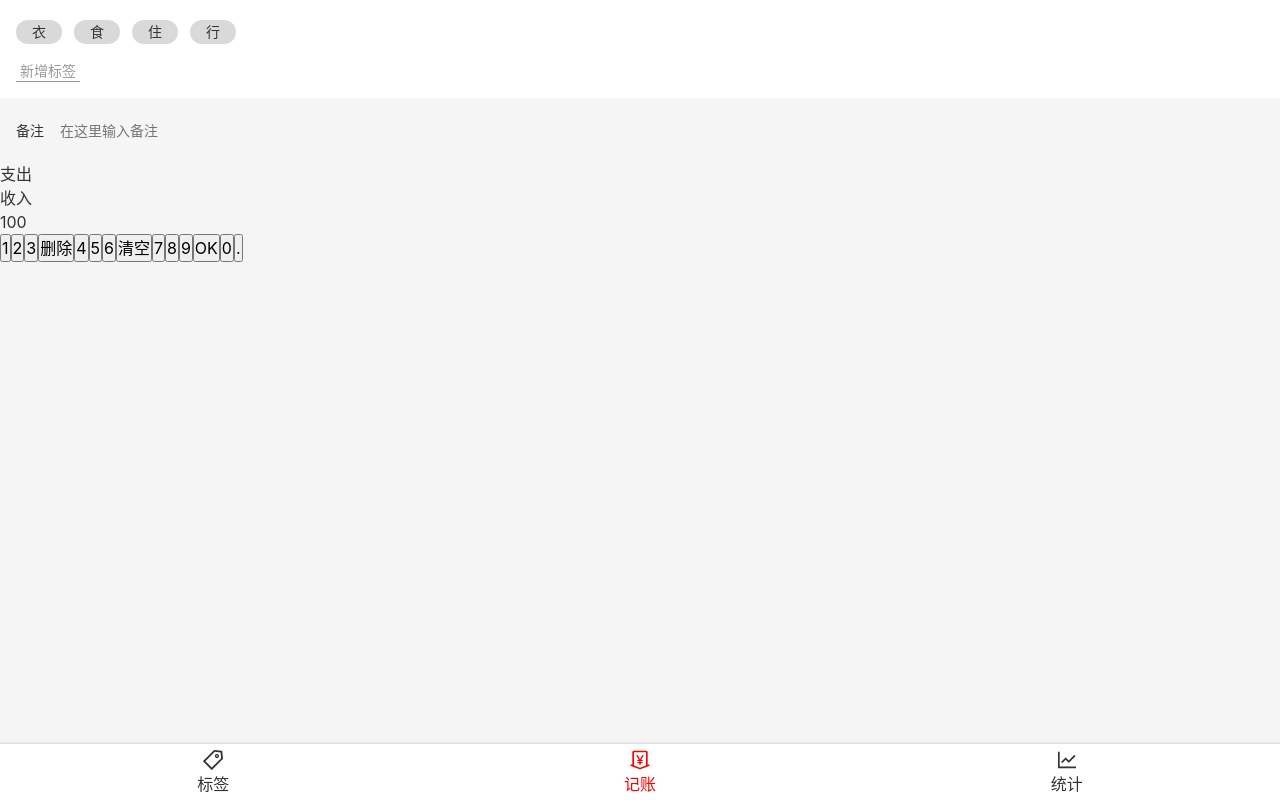
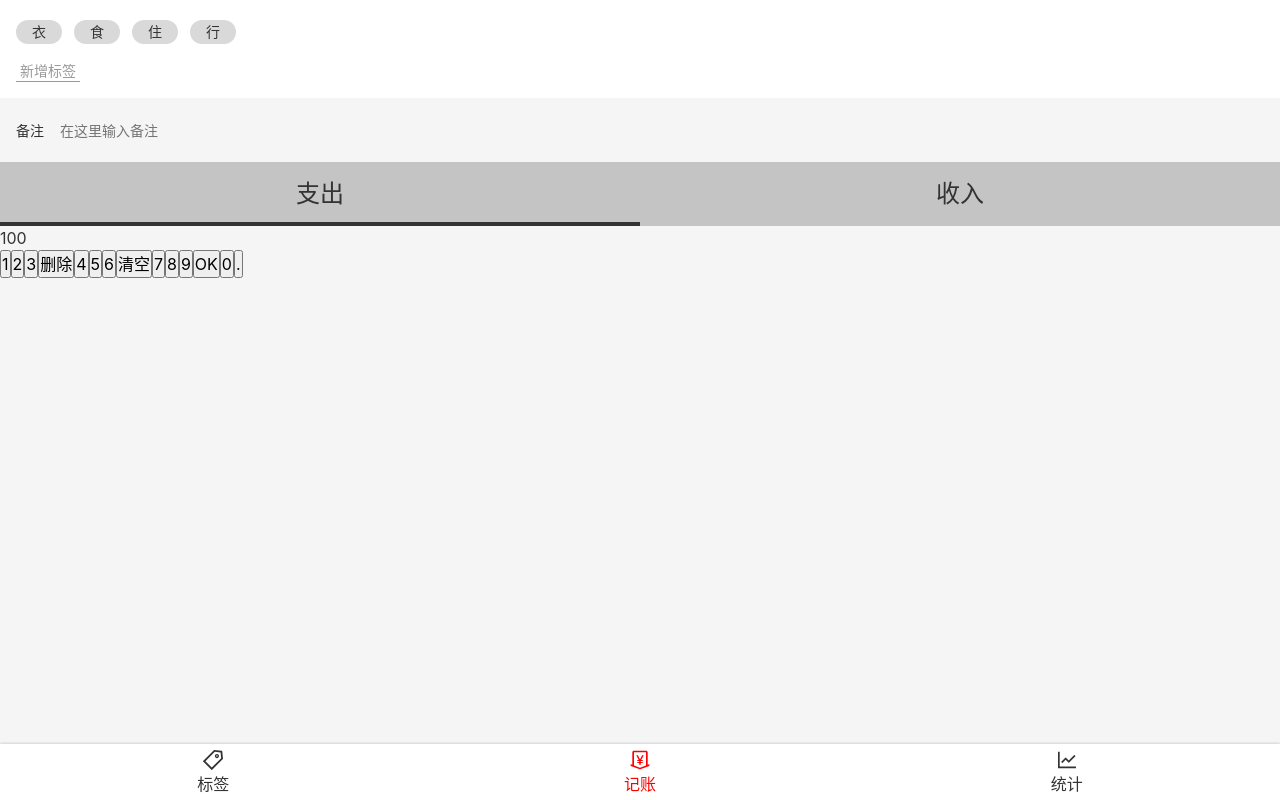
Before and after one commit to shervinchen/moni-react, a React app: page /#/money in a window 1280 px wide. Built offline with nearby package versions, Linux system fonts and the light colour scheme; the HTML template or start-up script is replaced by a standard one.

Commit message:
CategorySection基本布局、样式完成

```diff
--- a/src/views/Money.tsx
+++ b/src/views/Money.tsx
@@ -23,12 +23,14 @@
       margin-top: 4px;
     }
   }
-  button {
-    background: transparent;
-    border: none;
-    color: #999;
-    border-bottom: 1px solid;
-    padding: 0 4px;
+  > p {
+    > button {
+      background: transparent;
+      border: none;
+      color: #999;
+      border-bottom: 1px solid;
+      padding: 0 4px;
+    }
   }
 `;
 
@@ -53,7 +55,31 @@
   }
 `;
 
-const CategorySection = styled.section``;
+const CategorySection = styled.section`
+  > ul {
+    background: #c4c4c4;
+    display: flex;
+    text-align: center;
+    font-size: 24px;
+    > li {
+      width: 50%;
+      height: 64px;
+      display: flex;
+      justify-content: center;
+      align-items: center;
+      position: relative;
+      &.selected::after {
+        content: "";
+        position: absolute;
+        bottom: 0;
+        left: 0;
+        width: 100%;
+        height: 4px;
+        background: #333;
+      }
+    }
+  }
+`;
 
 const NumberPadSection = styled.section``;
 
@@ -61,9 +87,9 @@
   return (
     <Layout>
       <TagsSection>
-        <div>
+        <p>
           <button>新增标签</button>
-        </div>
+        </p>
         <ol>
           <li>衣</li>
           <li>食</li>
@@ -79,7 +105,7 @@
       </NotesSection>
       <CategorySection>
         <ul>
-          <li>支出</li>
+          <li className="selected">支出</li>
           <li>收入</li>
         </ul>
       </CategorySection>
```
